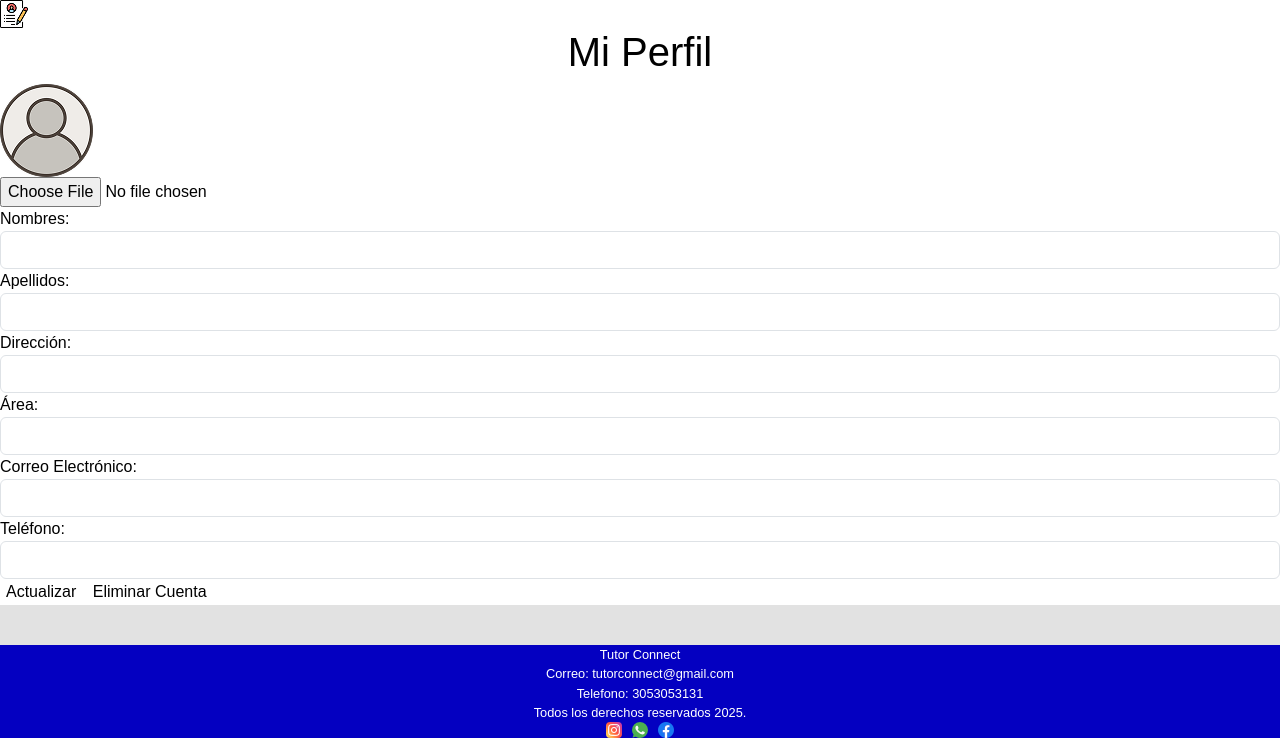
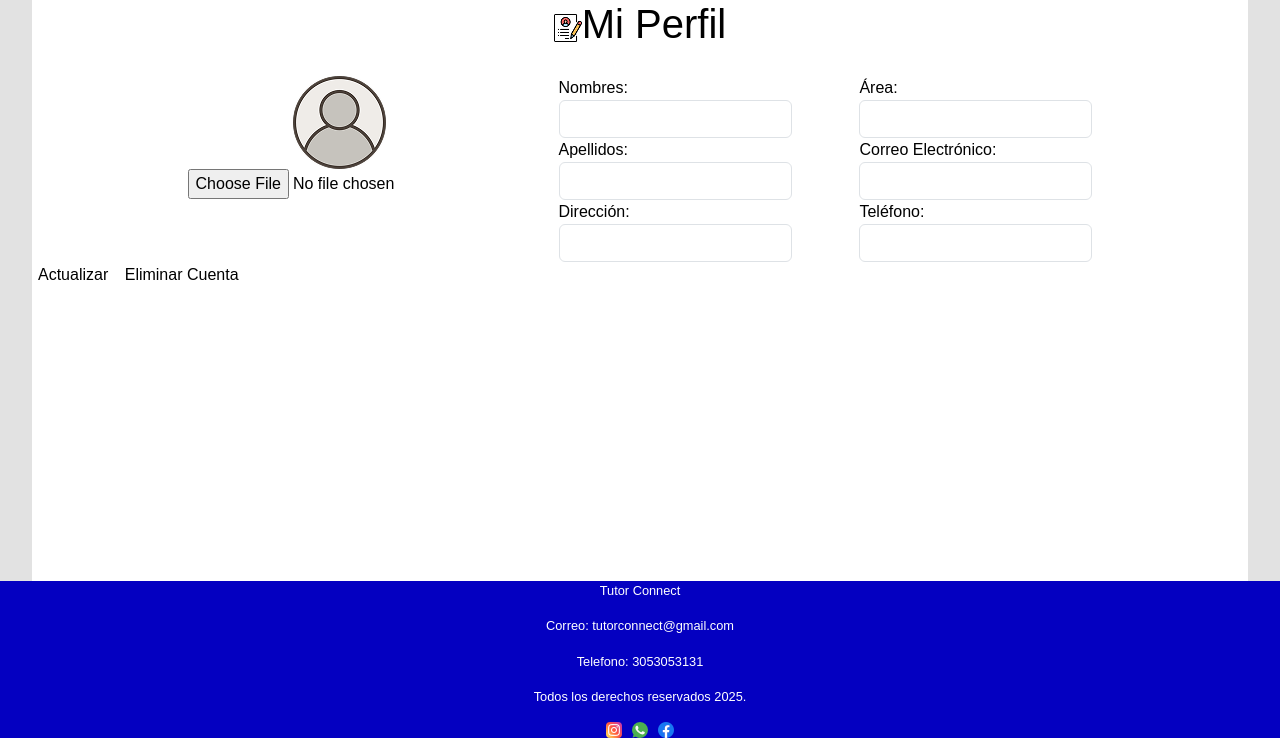
Before and after one commit to stiven200125/tutor_connect, a PHP site: page /views/studentProfile.html in a window 1280 px wide. Shown: the part 62-800 px from the top of the page. Run offline with PHP 8.4, Linux system fonts and the light colour scheme.

Commit message:
Se empieza diseño y estructura del main en modulo studentProfile.html con altura y ancho de contenedor principal del formulario

```diff
--- a/assets/css/layout.css
+++ b/assets/css/layout.css
@@ -61,7 +61,6 @@
 }
 
 #text-footer p {
-    margin: 0;
     font-size: 0.8rem;
 }
 
--- a/assets/css/profile.css
+++ b/assets/css/profile.css
@@ -1,13 +1,36 @@
 #main-content {
     min-height: calc(100vh - 92.8px);
     background-color: #E2E2E2;
+    display: flex;
+    justify-content: center;
+
 }
 
 #main-content-profile {
     background-color: #FFFFFF;
-
+    width: 95%;
+    min-height: calc(80vh - 120px);
 }
 
-#title {
-    text-align: center;
+#profile-header {
+    display: flex;
+    align-items: center;
+    justify-content: center;
+    padding: 0 0 20px 0;
 }
+
+#profile-content-form {
+    display: flex;
+    justify-content: space-around;
+}
+
+#profile-picture-container {
+    display: flex;
+    flex-direction: column;
+    align-items: center;
+    padding: 0 0 0 10%;
+}
+
+#profile-info-container-part-two {
+    padding: 0 10% 0 0;
+}
--- a/views/studentProfile.html
+++ b/views/studentProfile.html
@@ -31,15 +31,15 @@
         <div id="main-content-profile">
             <div id="profile-header">
                 <img src="../assets/img/logo-my-profile.png" alt="logo mi perfil" id="profile-logo">
-                <h1 id="title">Mi Perfil</h1>
+                <h1 id="profile-title">Mi Perfil</h1>
             </div>
             <form action="">
                 <div id="profile-content-form">
-                    <div>
+                    <div id="profile-picture-container">
                         <img src="../assets/img/img-profile-tutor.png" alt="profile picture" id="profile-picture">
                         <input type="file" id="profile-picture-input" accept="image/*">
                     </div>
-                    <div>
+                    <div id="profile-info-container-part-one">
                         <label for="">Nombres:</label>
                         <input type="text" class="form-control" required>
 
@@ -49,7 +49,7 @@
                         <label for="">Dirección:</label>
                         <input type="text" class="form-control" required>
                     </div>
-                    <div>
+                    <div id="profile-info-container-part-two">
                         <label for="">Área:</label>
                         <input type="text" class="form-control" required>
 
@@ -57,7 +57,7 @@
                         <input type="email" class="form-control" required>
 
                         <label for="">Teléfono:</label>
-                        <input type="number" class="form-control" required>
+                        <input type="tel" class="form-control" required>
                     </div>
                 </div>
                 <div id="profile-buttons">
```
